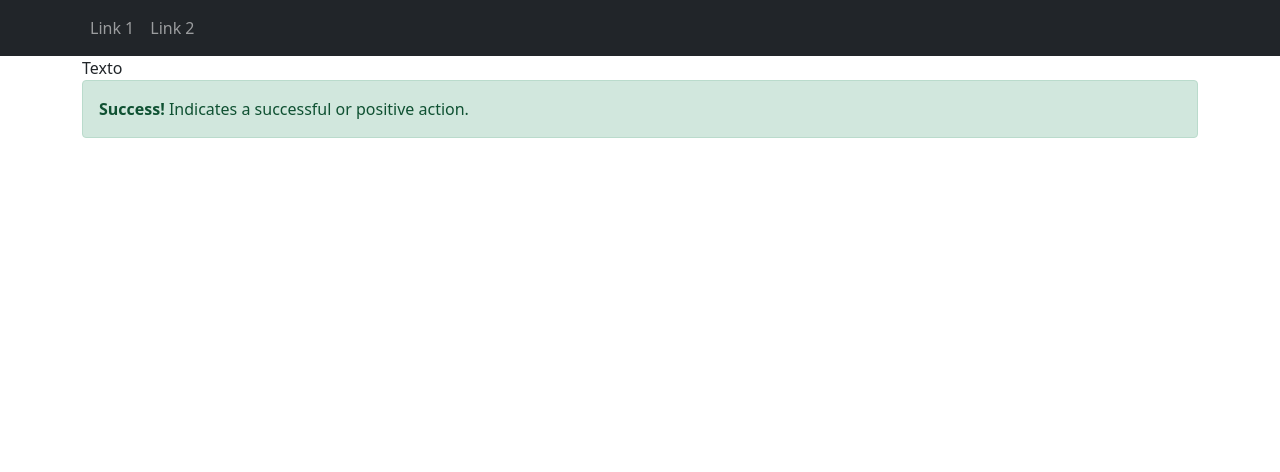
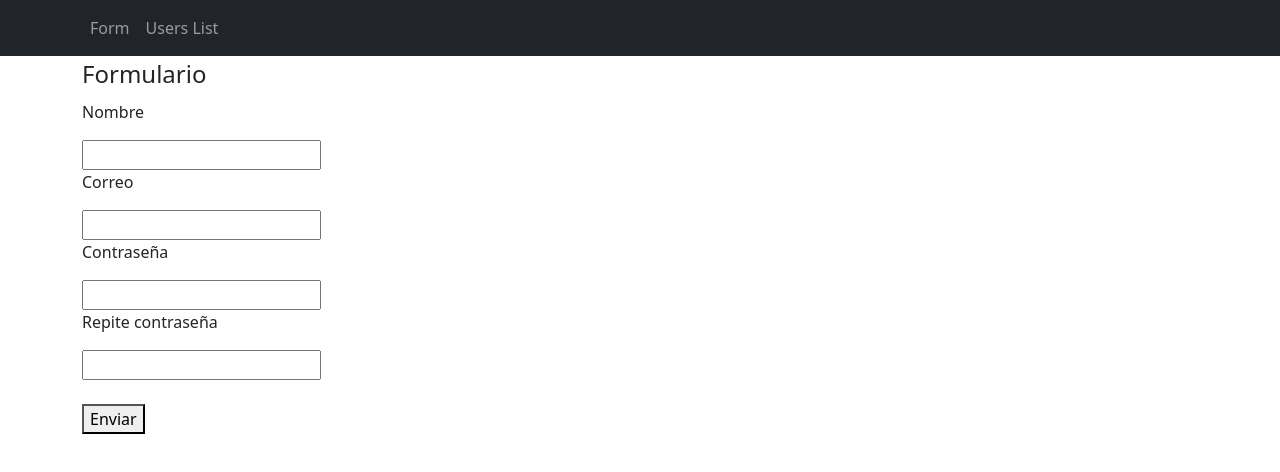
Before and after one commit to tianfanshan/16BoostrapYValidaciones, a plain HTML site: page index.html in a window 1280 px wide. Drawn offline with nearby package versions, Linux system fonts and the light colour scheme.

Commit message:
Merge in index.html
Added form and nav

```diff
--- a/index.html
+++ b/index.html
@@ -16,25 +16,31 @@
 
 <body>
     <nav class="navbar navbar-expand-sm bg-dark navbar-dark">
-
         <div class="container">
-            <!-- Links -->
             <ul class="navbar-nav">
                 <li class="nav-item">
-                    <a class="nav-link" href="#">Link 1</a>
+                    <a class="nav-link" href="#" id="nav-btn-form">Form</a>
                 </li>
                 <li class="nav-item">
-                    <a class="nav-link" href="#">Link 2</a>
+                    <a class="nav-link" href="#" id="nav-btn-list">Users List</a>
                 </li>
             </ul>
         </div>
-
     </nav>
     <div class="container">
-        Texto
-        <div class="alert alert-success">
-            <strong>Success!</strong> Indicates a successful or positive action.
-        </div>
+        <form action="">
+            <legend>Formulario</legend>
+                <p>Nombre</p>
+                <input type="text" id="name">
+                <p>Correo</p>
+                <input type="email" id="email">
+                <p>Contraseña</p>
+                <input type="password" id="password1">
+                <p>Repite contraseña</p>
+                <input type="password" id="password2">
+                <br><br>
+                <button type="submit">Enviar</button>
+        </form>
     </div>
 </body>
 <script src="./BoostrapYValidacione.js"></script>
```
